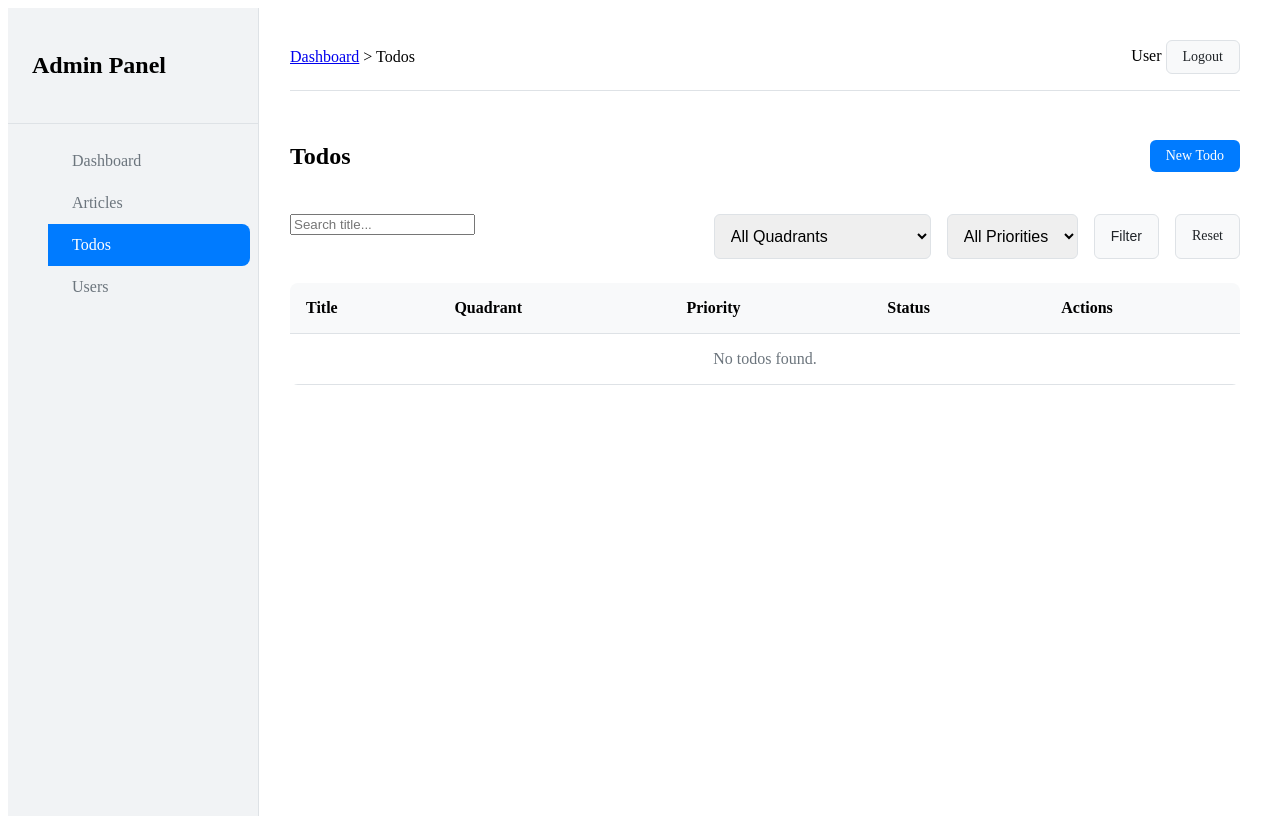
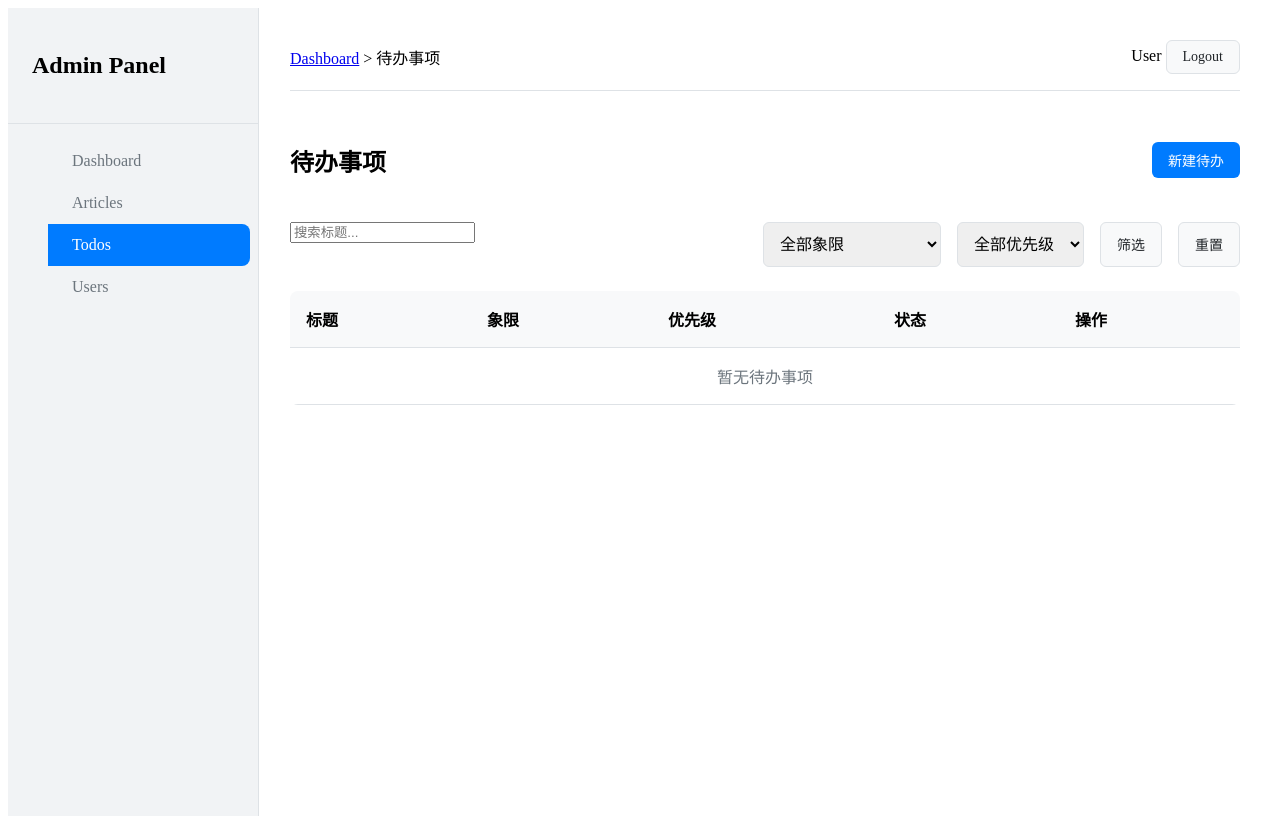
Before and after one commit to MarkeNoBoluo/Website, a Flask app: page /admin/todos in a window 1280 px wide. Run offline with Flask 3, Linux system fonts and the light colour scheme; the visitor is signed in with stand-in values (Sample User, id 1); parts of the project's set-up code (start-up, migrations or seed data) failed here and were passed over.

Commit message:
feat: fix todo template paths and translate todo management to Chinese

```diff
--- a/app/admin/templates/admin/todos/list.html
+++ b/app/admin/templates/admin/todos/list.html
@@ -1,47 +1,47 @@
 {% extends "admin/base.html" %}
 
-{% block title %}Todos - Admin{% endblock %}
+{% block title %}待办事项 - Admin{% endblock %}
 
 {% block breadcrumbs %}
     <span>&gt;</span>
-    <span>Todos</span>
+    <span>待办事项</span>
 {% endblock %}
 
 {% block content %}
 <div style="display: flex; justify-content: space-between; align-items: center; margin-bottom: 1.5rem;">
-    <h2>Todos</h2>
-    <a href="{{ url_for('admin.create_todo') }}" class="btn btn-primary">New Todo</a>
+    <h2>待办事项</h2>
+    <a href="{{ url_for('admin.create_todo') }}" class="btn btn-primary">新建待办</a>
 </div>
 
 <form method="GET" class="toolbar">
     <div class="search-box">
-        <input type="text" name="search" placeholder="Search title..." value="{{ search }}">
+        <input type="text" name="search" placeholder="搜索标题..." value="{{ search }}">
     </div>
     <select name="quadrant" class="form-control" style="width: auto;">
-        <option value="all">All Quadrants</option>
-        <option value="1" {% if quadrant == '1' %}selected{% endif %}>Q1 - Urgent & Important</option>
-        <option value="2" {% if quadrant == '2' %}selected{% endif %}>Q2 - Important</option>
-        <option value="3" {% if quadrant == '3' %}selected{% endif %}>Q3 - Urgent</option>
-        <option value="4" {% if quadrant == '4' %}selected{% endif %}>Q4 - Neither</option>
+        <option value="all">全部象限</option>
+        <option value="1" {% if quadrant == '1' %}selected{% endif %}>Q1 - 紧急且重要</option>
+        <option value="2" {% if quadrant == '2' %}selected{% endif %}>Q2 - 重要不紧急</option>
+        <option value="3" {% if quadrant == '3' %}selected{% endif %}>Q3 - 紧急不重要</option>
+        <option value="4" {% if quadrant == '4' %}selected{% endif %}>Q4 - 不紧急不重要</option>
     </select>
     <select name="priority" class="form-control" style="width: auto;">
-        <option value="all">All Priorities</option>
+        <option value="all">全部优先级</option>
         {% for p in range(1, 6) %}
-        <option value="{{ p }}" {% if priority == p|string %}selected{% endif %}>Priority {{ p }}</option>
+        <option value="{{ p }}" {% if priority == p|string %}selected{% endif %}>优先级 {{ p }}</option>
         {% endfor %}
     </select>
-    <button type="submit" class="btn btn-secondary">Filter</button>
-    <a href="{{ url_for('admin.todos') }}" class="btn btn-secondary">Reset</a>
+    <button type="submit" class="btn btn-secondary">筛选</button>
+    <a href="{{ url_for('admin.todos') }}" class="btn btn-secondary">重置</a>
 </form>
 
 <table class="data-table">
     <thead>
         <tr>
-            <th>Title</th>
-            <th>Quadrant</th>
-            <th>Priority</th>
-            <th>Status</th>
-            <th>Actions</th>
+            <th>标题</th>
+            <th>象限</th>
+            <th>优先级</th>
+            <th>状态</th>
+            <th>操作</th>
         </tr>
     </thead>
     <tbody>
@@ -54,26 +54,26 @@
             </td>
             <td>
                 {% if todo.completed %}
-                <span class="badge badge-published">Completed</span>
+                <span class="badge badge-published">已完成</span>
                 {% else %}
-                <span class="badge badge-draft">Pending</span>
+                <span class="badge badge-draft">进行中</span>
                 {% endif %}
             </td>
             <td class="actions">
-                <a href="{{ url_for('admin.edit_todo', id=todo.id) }}" class="btn btn-secondary">Edit</a>
+                <a href="{{ url_for('admin.edit_todo', id=todo.id) }}" class="btn btn-secondary">编辑</a>
                 <form method="POST" action="{{ url_for('admin.complete_todo', id=todo.id) }}" style="display: inline;">
                     <input type="hidden" name="csrf_token" value="{{ csrf_token }}">
-                    <button type="submit" class="btn btn-success">{{ 'Uncomplete' if todo.completed else 'Complete' }}</button>
+                    <button type="submit" class="btn btn-success">{{ '标记未完成' if todo.completed else '标记完成' }}</button>
                 </form>
-                <form method="POST" action="{{ url_for('admin.delete_todo', id=todo.id) }}" style="display: inline;" onsubmit="return confirm('Delete this todo?');">
+                <form method="POST" action="{{ url_for('admin.delete_todo', id=todo.id) }}" style="display: inline;" onsubmit="return confirm('确认删除此待办？');">
                     <input type="hidden" name="csrf_token" value="{{ csrf_token }}">
-                    <button type="submit" class="btn btn-danger">Delete</button>
+                    <button type="submit" class="btn btn-danger">删除</button>
                 </form>
             </td>
         </tr>
         {% else %}
         <tr>
-            <td colspan="5" style="text-align: center; color: var(--text-secondary);">No todos found.</td>
+            <td colspan="5" style="text-align: center; color: var(--text-secondary);">暂无待办事项</td>
         </tr>
         {% endfor %}
     </tbody>
@@ -82,13 +82,13 @@
 {% if pagination.pages > 1 %}
 <div class="pagination">
     {% if pagination.has_prev %}
-    <a href="{{ url_for('admin.todos', page=pagination.prev_num, search=search, quadrant=quadrant, priority=priority) }}">&laquo; Prev</a>
+    <a href="{{ url_for('admin.todos', page=pagination.prev_num, search=search, quadrant=quadrant, priority=priority) }}">&laquo; 上一页</a>
     {% endif %}
     {% for p in range(1, pagination.pages + 1) %}
     <a href="{{ url_for('admin.todos', page=p, search=search, quadrant=quadrant, priority=priority) }}" class="{% if p == pagination.page %}active{% endif %}">{{ p }}</a>
     {% endfor %}
     {% if pagination.has_next %}
-    <a href="{{ url_for('admin.todos', page=pagination.next_num, search=search, quadrant=quadrant, priority=priority) }}">Next &raquo;</a>
+    <a href="{{ url_for('admin.todos', page=pagination.next_num, search=search, quadrant=quadrant, priority=priority) }}">下一页 &raquo;</a>
     {% endif %}
 </div>
 {% endif %}
--- a/app/admin/todo_admin.py
+++ b/app/admin/todo_admin.py
@@ -35,7 +35,7 @@ def todos():
     pagination = query.paginate(page=page, per_page=per_page, error_out=False)
 
     return render_template(
-        "todos/list.html",
+        "admin/todos/list.html",
         todos=pagination.items,
         pagination=pagination,
         search=search,
@@ -44,7 +44,7 @@ def todos():
     )
 
 
-@bp.route("/todos/new", methods=["GET", "POST"])
+@bp.route("admin//todos/new", methods=["GET", "POST"])
 @login_required
 @csrf_protected
 def create_todo():
@@ -56,8 +56,8 @@ def create_todo():
         priority = request.form.get("priority", 3, type=int)
 
         if not title:
-            flash("Title is required", "error")
-            return render_template("todos/create.html", form_data=request.form)
+            flash("标题不能为空", "error")
+            return render_template("admin/todos/create.html", form_data=request.form)
 
         todo = Todo(
             user_id=session.get("user_id"),
@@ -69,10 +69,10 @@ def create_todo():
         db.session.add(todo)
         db.session.commit()
 
-        flash(f'Todo "{title}" created successfully', "success")
+        flash(f'待办《{title}》创建成功', "success")
         return redirect(url_for("admin.todos"))
 
-    return render_template("todos/create.html")
+    return render_template("admin/todos/create.html")
 
 
 @bp.route("/todos/<int:id>/edit", methods=["GET", "POST"])
@@ -91,10 +91,10 @@ def edit_todo(id):
 
         db.session.commit()
 
-        flash(f'Todo "{todo.title}" updated successfully', "success")
+        flash(f'待办《{todo.title}》更新成功', "success")
         return redirect(url_for("admin.todos"))
 
-    return render_template("todos/edit.html", todo=todo)
+    return render_template("admin/todos/edit.html", todo=todo)
 
 
 @bp.route("/todos/<int:id>/delete", methods=["POST"])
@@ -108,7 +108,7 @@ def delete_todo(id):
     db.session.delete(todo)
     db.session.commit()
 
-    flash(f'Todo "{title}" deleted successfully', "success")
+    flash(f'待办《{title}》已删除', "success")
     return redirect(url_for("admin.todos"))
 
 
@@ -121,5 +121,8 @@ def complete_todo(id):
     todo.completed = not todo.completed
     db.session.commit()
 
-    flash(f"Todo marked as {'completed' if todo.completed else 'pending'}", "success")
+    if todo.completed:
+        flash("待办已标记为完成", "success")
+    else:
+        flash("待办已标记为未完成", "success")
     return redirect(url_for("admin.todos"))
```
Also changed, not shown: app/admin/templates/admin/todos/create.html (+19 -19 lines), app/admin/templates/admin/todos/edit.html (+16 -16 lines).
